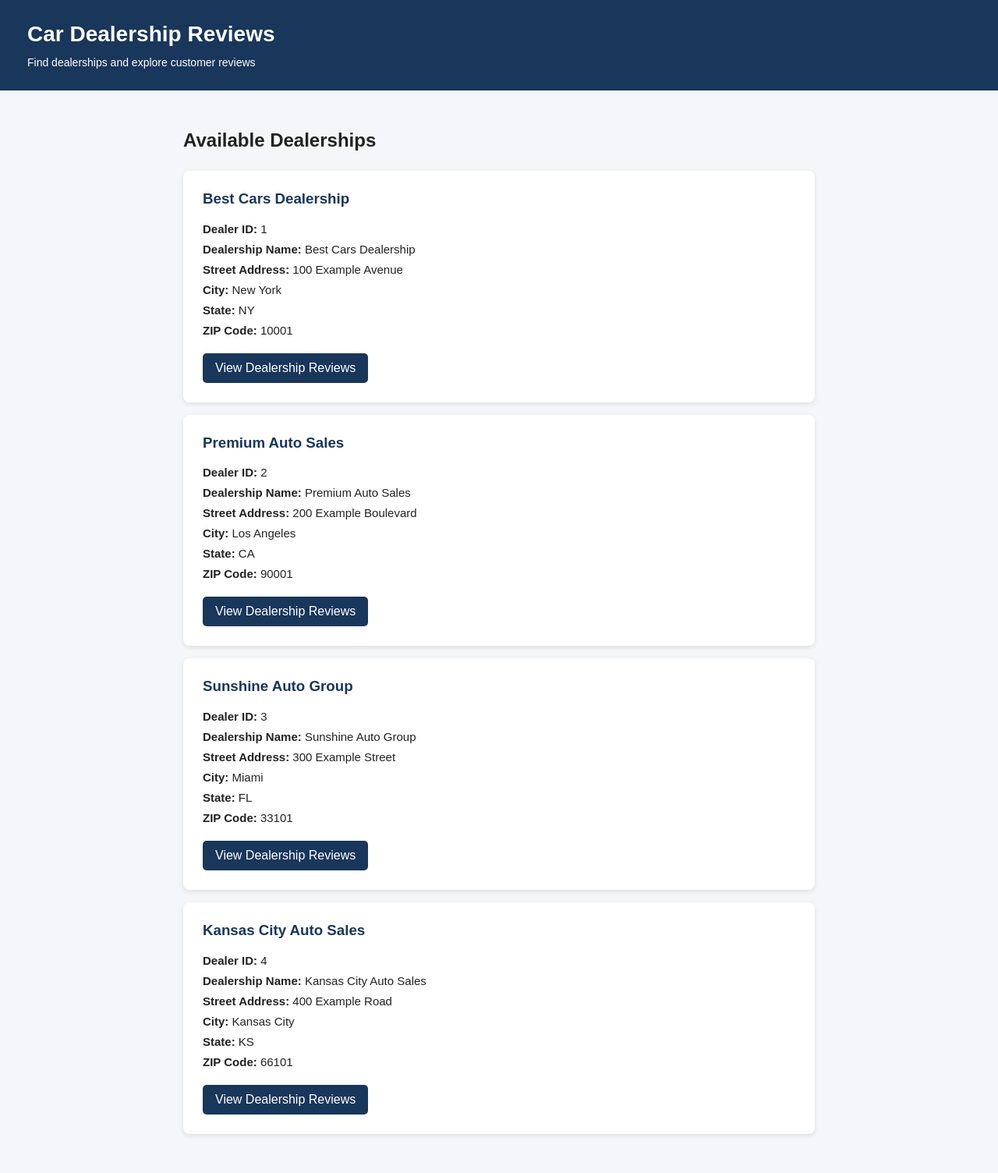
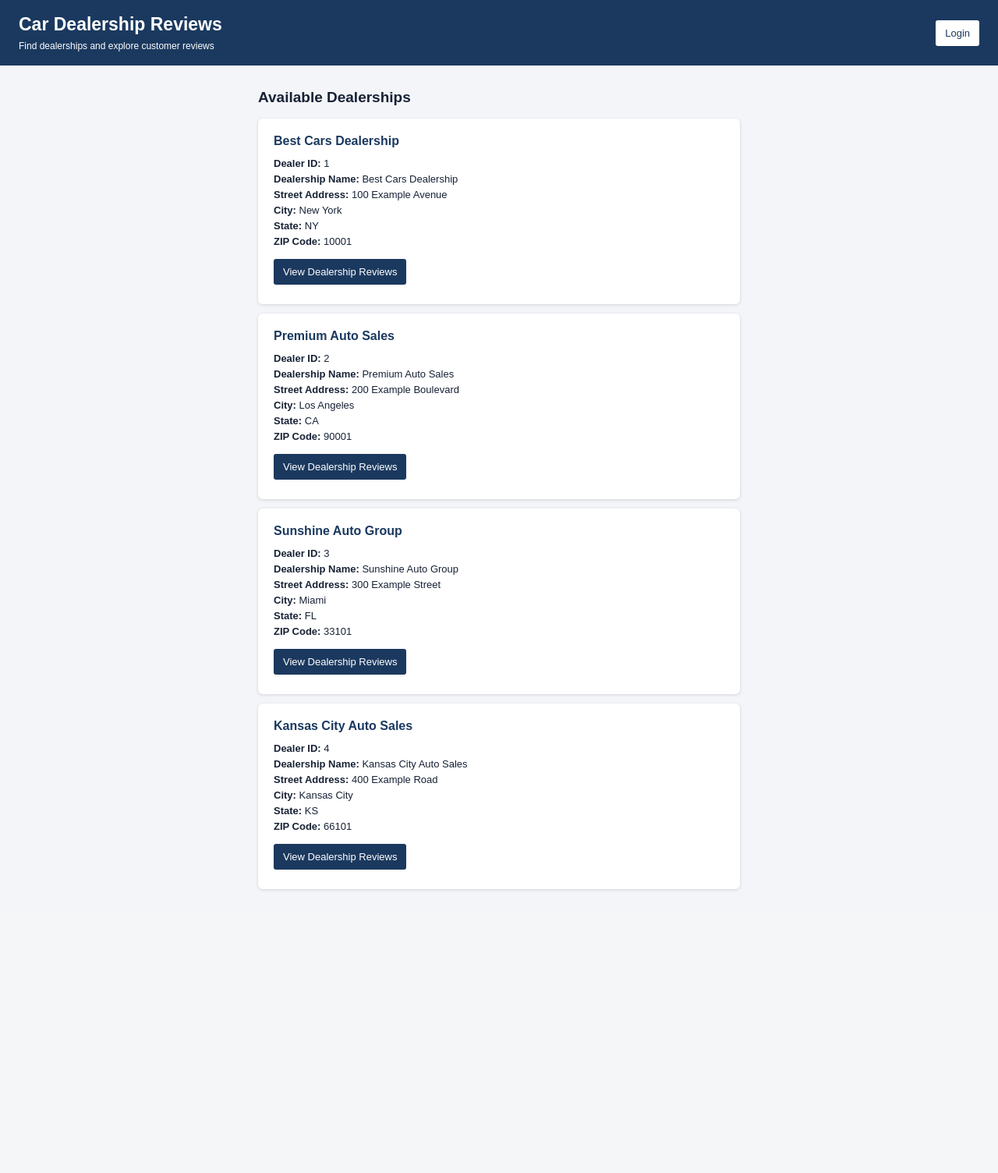
Before and after one commit to yusovdc-collab/car-dealership-final-project, a Django app: page / in a window 1280 px wide. Shown: the whole page at 78% size. After the commit the page ends 1142 px from the top, so only its background shows below. Run offline with Django 5.2, Linux system fonts and the light colour scheme.

Commit message:
Add login page and authenticated homepage

```diff
--- a/dealership_project/templates/home.html
+++ b/dealership_project/templates/home.html
@@ -1,8 +1,11 @@
 <!DOCTYPE html>
 <html lang="en">
+
 <head>
     <meta charset="UTF-8">
-    <meta name="viewport" content="width=device-width, initial-scale=1.0">
+    <meta name="viewport"
+          content="width=device-width, initial-scale=1.0">
+
     <title>Car Dealership Reviews</title>
 
     <style>
@@ -13,66 +16,94 @@
         body {
             margin: 0;
             font-family: Arial, sans-serif;
-            background: #f4f6f9;
-            color: #222;
+            font-size: 15px;
+            background-color: #f3f5f9;
+            color: #172235;
         }
 
         header {
-            background: #19365b;
+            background-color: #1b395f;
             color: white;
-            padding: 28px 35px;
+            padding: 18px 24px;
+            display: flex;
+            align-items: center;
+            justify-content: space-between;
+            gap: 12px;
+            flex-wrap: wrap;
         }
 
         header h1 {
-            margin: 0 0 12px;
-            font-size: 28px;
+            font-size: 23px;
+            margin: 0 0 7px;
         }
 
         header p {
+            font-size: 12px;
             margin: 0;
+        }
+
+        .account {
+            display: flex;
+            align-items: center;
+            gap: 12px;
+        }
+
+        .account strong {
             font-size: 14px;
         }
 
         main {
-            max-width: 850px;
-            margin: 50px auto;
-            padding: 0 20px;
+            max-width: 650px;
+            margin: 30px auto;
+            padding: 0 16px;
         }
 
         h2 {
-            margin-bottom: 25px;
+            font-size: 19px;
         }
 
-        .dealer-card {
+        .dealer {
             background: white;
-            padding: 25px;
-            margin-bottom: 16px;
-            border-radius: 8px;
-            box-shadow: 0 2px 6px rgba(0,0,0,0.1);
+            border-radius: 6px;
+            padding: 20px;
+            margin: 12px 0;
+            box-shadow: 0 1px 4px #0002;
         }
 
-        .dealer-card h3 {
-            margin-top: 0;
-            color: #19365b;
+        .dealer h3 {
+            font-size: 16px;
+            color: #1b395f;
+            margin: 0 0 12px;
         }
 
-        .dealer-card p {
-            margin: 9px 0;
-            font-size: 15px;
+        .dealer p {
+            margin: 5px 0;
+            font-size: 13px;
         }
 
-        .dealer-link {
+        .btn {
             display: inline-block;
-            margin-top: 12px;
-            padding: 10px 16px;
-            background: #19365b;
+            background-color: #1b395f;
             color: white;
+            padding: 9px 12px;
+            border: none;
+            border-radius: 3px;
             text-decoration: none;
-            border-radius: 5px;
+            cursor: pointer;
+            font-size: 13px;
         }
 
-        .dealer-link:hover {
-            background: #28558a;
+        .btn:hover {
+            opacity: 0.9;
+        }
+
+        header .btn {
+            background: white;
+            color: #1b395f;
+        }
+
+        form {
+            display: inline;
         }
     </style>
 </head>
@@ -80,8 +111,44 @@
 <body>
 
     <header>
+
+        <div>
             <h1>Car Dealership Reviews</h1>
-    <p>Find dealerships and explore customer reviews</p>
+            <p>
+                Find dealerships and explore customer reviews
+            </p>
+        </div>
+
+        <div class="account">
+
+            {% if user.is_authenticated %}
+
+                <strong>
+                    Welcome, {{ user.username }}
+                </strong>
+
+                <form method="post"
+                      action="{% url 'site_logout' %}">
+
+                    {% csrf_token %}
+
+                    <button class="btn" type="submit">
+                        Logout
+                    </button>
+
+                </form>
+
+            {% else %}
+
+                <a class="btn"
+                   href="{% url 'site_login' %}">
+                    Login
+                </a>
+
+            {% endif %}
+
+        </div>
+
     </header>
 
     <main>
@@ -90,32 +157,54 @@
 
         {% for dealer in dealers %}
 
-    <div class="dealer-card">
+            <article class="dealer">
 
                 <h3>{{ dealer.full_name }}</h3>
 
-        <p><strong>Dealer ID:</strong> {{ dealer.id }}</p>
+                <p>
+                    <b>Dealer ID:</b>
+                    {{ dealer.id }}
+                </p>
 
-        <p><strong>Dealership Name:</strong> {{ dealer.full_name }}</p>
+                <p>
+                    <b>Dealership Name:</b>
+                    {{ dealer.full_name }}
+                </p>
 
-        <p><strong>Street Address:</strong> {{ dealer.address }}</p>
+                <p>
+                    <b>Street Address:</b>
+                    {{ dealer.address }}
+                </p>
 
-        <p><strong>City:</strong> {{ dealer.city }}</p>
+                <p>
+                    <b>City:</b>
+                    {{ dealer.city }}
+                </p>
 
-        <p><strong>State:</strong> {{ dealer.state }}</p>
+                <p>
+                    <b>State:</b>
+                    {{ dealer.state }}
+                </p>
 
-        <p><strong>ZIP Code:</strong> {{ dealer.zip }}</p>
+                <p>
+                    <b>ZIP Code:</b>
+                    {{ dealer.zip }}
+                </p>
 
-        <a class="dealer-link"
+                <p style="margin-top: 15px;">
+
+                    <a class="btn"
                        href="{% url 'dealer_details' dealer.id %}">
                         View Dealership Reviews
                     </a>
 
-    </div>
+                </p>
+
+            </article>
 
         {% empty %}
 
-    <p>No dealerships are currently available.</p>
+            <p>No dealerships available.</p>
 
         {% endfor %}
 
--- a/dealership_project/urls.py
+++ b/dealership_project/urls.py
@@ -1,223 +1,123 @@
 from django.contrib import admin
 from django.urls import path
 
-from .views import (
-    home,
-    login_user,
-    logout_user,
-    get_dealer_reviews,
-    get_dealers,
-    get_dealer_by_id,
-    get_dealers_by_state,
-    get_all_car_makes,
-    analyze_review,
-    analyze_review_path,
-    dealer_details,
-    post_review,
-    site_login
-)
+from . import views
 
 
 urlpatterns = [
-
-    # ======================================
-    # HOMEPAGE
-    # ======================================
-
-    path(
-        "",
-        home,
-        name="home"
-    ),
-
-    # ======================================
-    # DJANGO ADMIN
-    # ======================================
-
     path(
         "admin/",
         admin.site.urls
     ),
 
-    # ======================================
-    # QUESTION 5 - LOGIN
-    # ======================================
+    # Homepage
+    path(
+        "",
+        views.home,
+        name="home"
+    ),
+
+    # Website authentication
+    path(
+        "site-login/",
+        views.site_login,
+        name="site_login"
+    ),
 
     path(
-        "djangoapp/login",
-        login_user,
+        "site-logout/",
+        views.site_logout,
+        name="site_logout"
+    ),
+
+    # Authentication API
+    path(
+        "login/",
+        views.login_user,
         name="login_user"
     ),
 
     path(
-        "djangoapp/login/",
-        login_user
-    ),
-
-    # ======================================
-    # QUESTION 6 - LOGOUT
-    # ======================================
-
-    path(
-        "djangoapp/logout",
-        logout_user,
+        "logout/",
+        views.logout_user,
         name="logout_user"
     ),
 
+    # Dealership API
     path(
-        "djangoapp/logout/",
-        logout_user
-    ),
-
-    # ======================================
-    # QUESTION 8 - DEALER REVIEWS
-    # ======================================
-
-    path(
-        "fetchReviews/dealer/<int:dealer_id>",
-        get_dealer_reviews,
-        name="fetch_reviews"
+        "get_dealers/",
+        views.get_dealers,
+        name="get_dealers"
     ),
 
     path(
-        "fetchReviews/dealer/<int:dealer_id>/",
-        get_dealer_reviews
+        "get_dealers/<int:dealer_id>/",
+        views.get_dealer_by_id,
+        name="get_dealer_by_id"
     ),
 
     path(
-        "djangoapp/get_dealer_reviews/<int:dealer_id>",
-        get_dealer_reviews
-    ),
-
-    # ======================================
-    # QUESTION 9 - ALL DEALERS
-    # ======================================
-
-    path(
-        "fetchDealers",
-        get_dealers,
-        name="fetch_dealers"
+        "get_dealers/state/<str:state>/",
+        views.get_dealers_by_state,
+        name="get_dealers_by_state"
     ),
 
     path(
-        "fetchDealers/",
-        get_dealers
+        "get_dealer_reviews/<int:dealer_id>/",
+        views.get_dealer_reviews,
+        name="get_dealer_reviews"
     ),
 
+    # Car makes
     path(
-        "djangoapp/get_dealers",
-        get_dealers
-    ),
-
-    # ======================================
-    # QUESTION 10 - DEALER BY ID
-    # ======================================
-
-    path(
-        "fetchDealer/<int:dealer_id>",
-        get_dealer_by_id,
-        name="fetch_dealer"
-    ),
-
-    path(
-        "fetchDealer/<int:dealer_id>/",
-        get_dealer_by_id
-    ),
-
-    path(
-        "djangoapp/dealer/<int:dealer_id>",
-        get_dealer_by_id
-    ),
-
-    # ======================================
-    # QUESTION 11 - DEALERS BY STATE
-    # ======================================
-
-    path(
-        "fetchDealers/<str:state>",
-        get_dealers_by_state,
-        name="fetch_dealers_by_state"
-    ),
-
-    path(
-        "fetchDealers/<str:state>/",
-        get_dealers_by_state
-    ),
-
-    path(
-        "djangoapp/get_dealers_by_state/<str:state>",
-        get_dealers_by_state
-    ),
-
-    # ======================================
-    # QUESTION 14 - CAR MAKES AND MODELS
-    # ======================================
-
-    path(
-        "djangoapp/get_cars",
-        get_all_car_makes,
+        "get_cars/",
+        views.get_all_car_makes,
         name="get_all_car_makes"
     ),
 
     path(
-        "djangoapp/get_cars/",
-        get_all_car_makes
+        "get_car_makes/",
+        views.get_all_car_makes,
+        name="get_car_makes"
     ),
 
-    # ======================================
-    # QUESTION 15 - SENTIMENT ANALYSIS
-    # ======================================
-
+    # Sentiment analysis
     path(
-        "analyze/<str:review_text>",
-        analyze_review_path,
-        name="analyze_review_path"
-    ),
-
-    path(
-        "analyze/<str:review_text>/",
-        analyze_review_path
-    ),
-
-    path(
-        "djangoapp/analyze_review",
-        analyze_review,
+        "analyze_review/",
+        views.analyze_review,
         name="analyze_review"
     ),
 
     path(
-        "djangoapp/analyze_review/",
-        analyze_review
+        "analyze_review/<path:review_text>/",
+        views.analyze_review_path,
+        name="analyze_review_path"
     ),
 
-    # ======================================
-    # QUESTION 19 - DEALER DETAILS
-    # ======================================
-
+    # Dealership details
     path(
-        "review-dealer/<int:dealer_id>/",
-        dealer_details,
+        "dealer/<int:dealer_id>/",
+        views.dealer_details,
         name="dealer_details"
     ),
 
-    # ======================================
-    # QUESTION 20 - POST REVIEW
-    # ======================================
-
+    # Post review
     path(
-        "post-review/<int:dealer_id>/",
-        post_review,
+        "dealer/<int:dealer_id>/review/",
+        views.post_review,
         name="post_review"
     ),
 
-    # ======================================
-    # SITE LOGIN
-    # ======================================
+    # Legacy routes
+    path(
+        "dealer_details/<int:dealer_id>/",
+        views.dealer_details,
+        name="dealer_details_legacy"
+    ),
 
     path(
-        "site-login/",
-        site_login,
-        name="site_login"
-    )
-
+        "post_review/<int:dealer_id>/",
+        views.post_review,
+        name="post_review_legacy"
+    ),
 ]
--- a/dealership_project/views.py
+++ b/dealership_project/views.py
@@ -7,6 +7,7 @@ from django.contrib.auth import authenticate, login, logout
 from django.contrib.auth.decorators import login_required
 from django.http import JsonResponse
 from django.shortcuts import render, redirect
+from django.utils.http import url_has_allowed_host_and_scheme
 from django.views.decorators.http import require_GET, require_POST
 
 
@@ -559,4 +560,51 @@ def post_review(request, dealer_id):
 # ==========================================
 
 def site_login(request):
+    if request.user.is_authenticated:
+        return redirect("home")
+
+    error = None
+    next_url = request.POST.get("next") or request.GET.get("next") or ""
+
+    if request.method == "POST":
+        username = request.POST.get("username", "").strip()
+        password = request.POST.get("password", "")
+
+        user = authenticate(
+            request,
+            username=username,
+            password=password
+        )
+
+        if user is not None:
+            login(request, user)
+
+            if next_url and url_has_allowed_host_and_scheme(
+                next_url,
+                allowed_hosts={request.get_host()},
+                require_https=request.is_secure()
+            ):
+                return redirect(next_url)
+
+            return redirect("home")
+
+        error = "Invalid username or password."
+
+    return render(
+        request,
+        "site_login.html",
+        {
+            "error": error,
+            "next": next_url
+        }
+    )
+
+
+# ==========================================
+# SITE LOGOUT
+# ==========================================
+
+@require_POST
+def site_logout(request):
+    logout(request)
     return redirect("home")
```
Also changed, not shown: dealership_project/templates/site_login.html (added, +135 -0 lines). Lines whose indentation alone changed are shown as unchanged.
